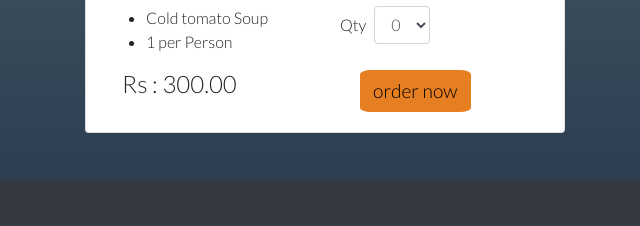
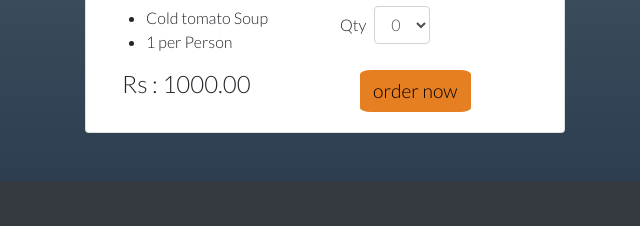
Before and after one commit to Shaikh-Abdullah/FoodX, a plain HTML site: page index.html in a window 1280 px wide. Shown: the part 2566-2792 px from the top of the page, 0-640 px from the left. Drawn offline with nearby package versions, Linux system fonts and the light colour scheme.

```diff
--- a/index.html
+++ b/index.html
@@ -258,7 +258,7 @@
                             </div>
                             <div class="row">
                                 <div class="col-6">
-                                    <h4 class="ml-3">Rs : 300.00</h4>
+                                    <h4 class="ml-3">Rs : 1000.00</h4>
                                 </div>
                                 <div class="col-6">
                                     <a href="orderPage.html">
```
